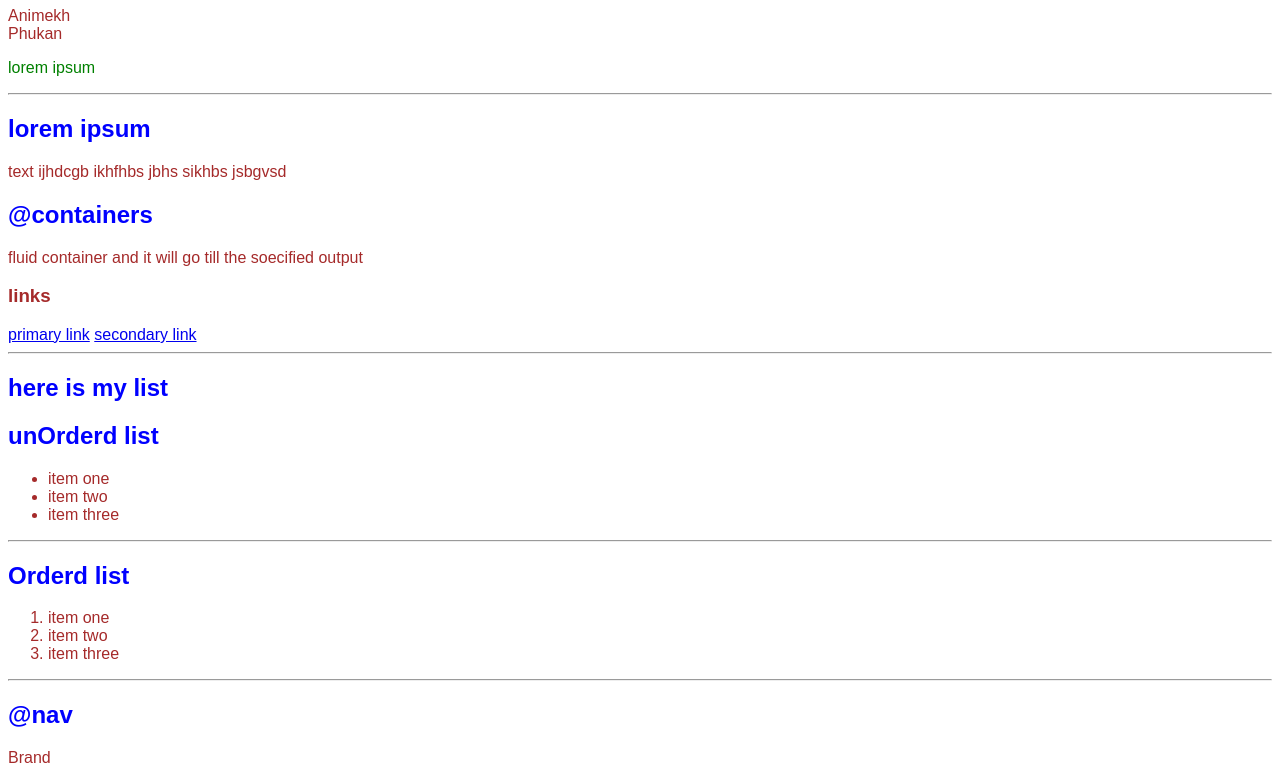
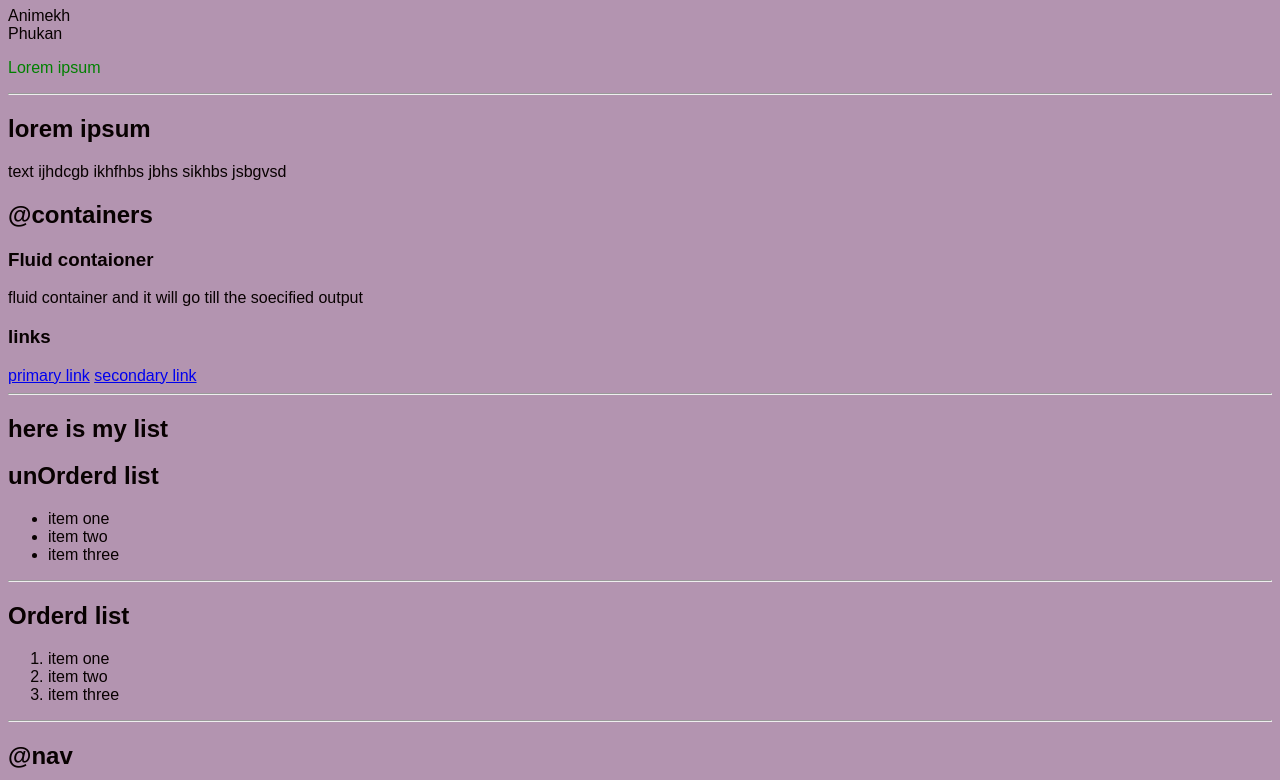
Before and after one commit to animekhphukan/neogcamp-lesson-3-live, a plain HTML site: page index.html in a window 1280 px wide. Shown: the part 83-863 px from the top of the page. Drawn offline with Linux system fonts and the light colour scheme.

Commit message:
restarting

```diff
--- a/index.html
+++ b/index.html
@@ -4,7 +4,7 @@
     <meta charset="UTF-8">
     <meta http-equiv="X-UA-Compatible" content="IE=edge">
     <meta name="viewport" content="width=device-width, initial-scale=1.0">
-    <title>component library</title>
+    <title>Flipkart</title>
 
 </head>
 
@@ -15,12 +15,13 @@
 
     <div>Animekh</div>
     <div>Phukan</div>
-    <p class="po"> lorem ipsum </p>
+    <p class="po"> Lorem ipsum </p>
     <hr>
     <h2>lorem ipsum</h2>
     <p>text ijhdcgb ikhfhbs jbhs sikhbs jsbgvsd </p>
     <h2>@containers</h2>
-    <div>fluid container and it will go till the  soecified output</div>
+    <h3>Fluid contaioner</h3>
+    <div> fluid container and it will go till the  soecified output</div>
     <h3>links</h3>
     <a href="https://www.google.com/search?client=firefox-b-d&q=google">primary link</a>
     <a href="https://www.google.com/search?client=firefox-b-d&q=google">secondary link</a>
--- a/styles.css
+++ b/styles.css
@@ -1,9 +1,10 @@
 body{
-    color: brown;
+    color: rgb(8, 1, 1);
+    background-color: rgba(84, 14, 77, 0.442);
 }
 
 h2{
-    color: blue;
+    color: rgb(75, 75, 110S);
 }
 #para{
     color:yellow}
@@ -14,3 +15,7 @@ h2{
 body{
     font-family: 'Poppins', sans-serif;
 }
+.container {
+    padding-left: 5rem;
+    scroll-padding-right: 3rem;
+}
```
